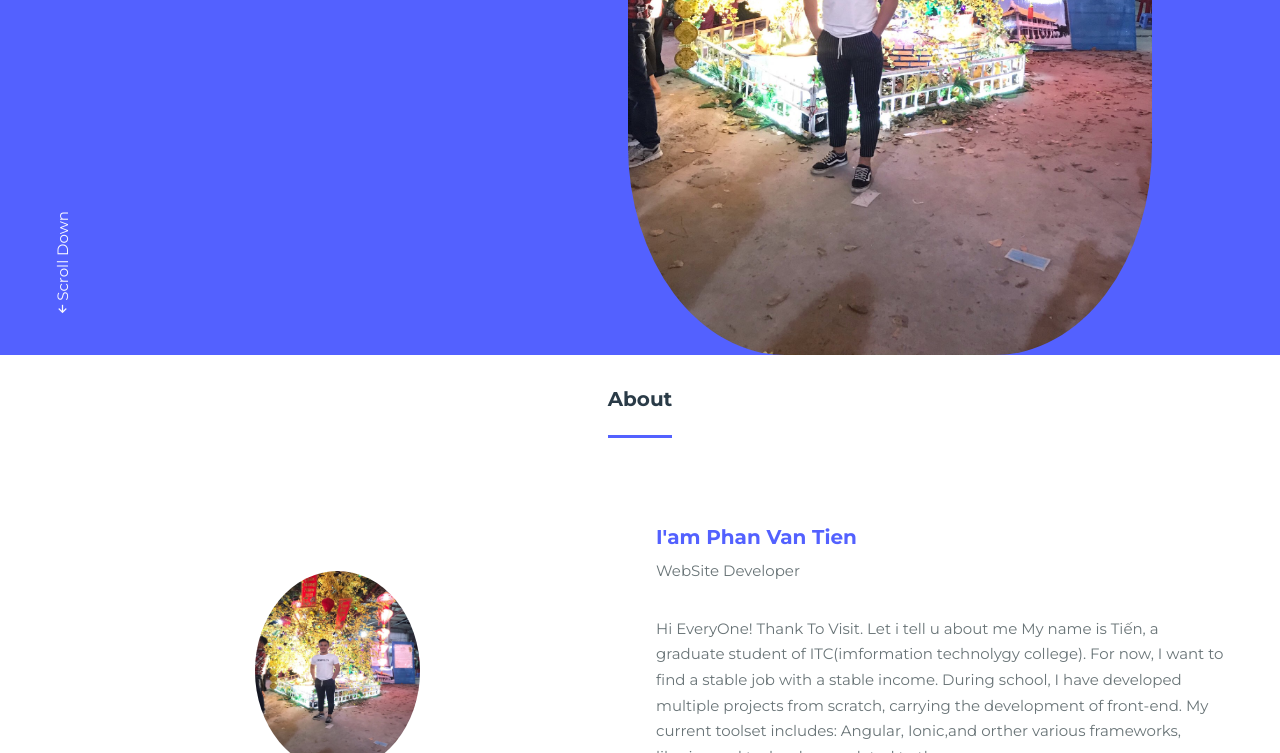
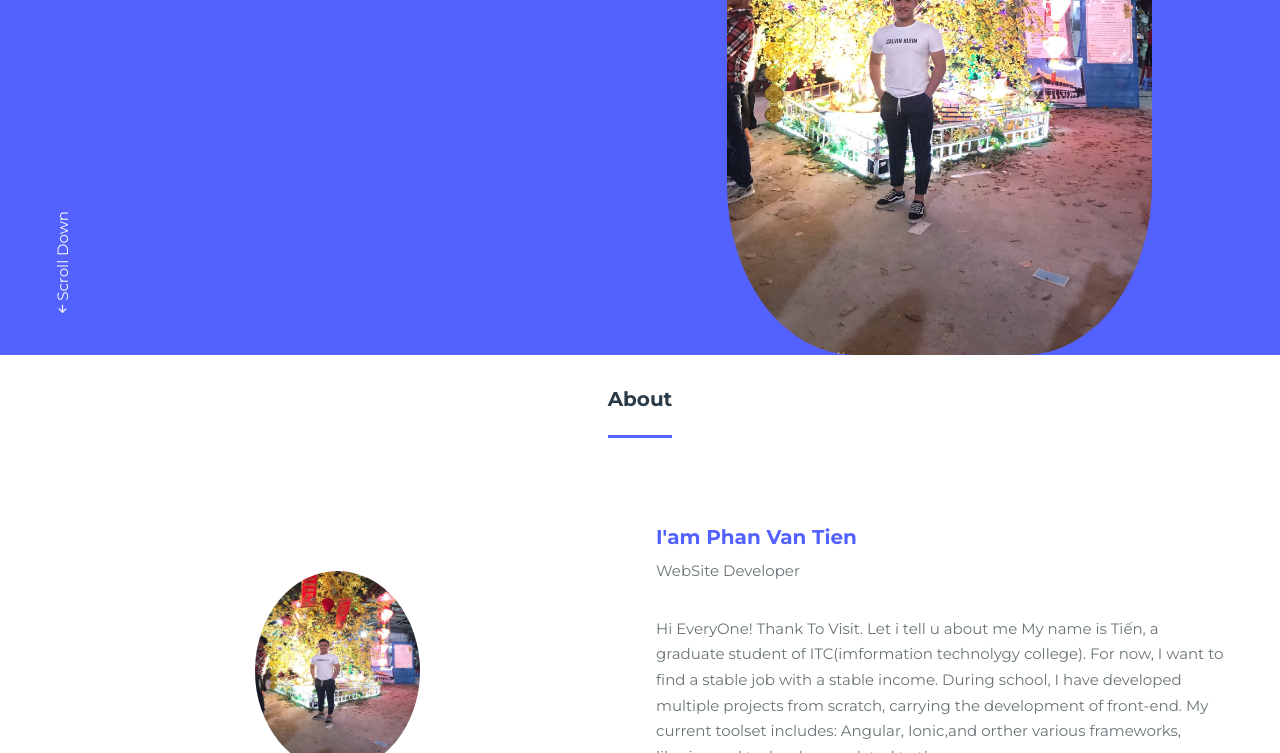
Before and after one commit to tienphan99/CV_PHANVANTIEN_FRESHER_FRONTEND, a plain HTML site: page index.html in a window 1280 px wide. Shown: the part 445-1198 px from the top of the page. Drawn offline with nearby package versions, Linux system fonts and the light colour scheme.

Commit message:
repair img home

```diff
--- a/css/style.css
+++ b/css/style.css
@@ -364,7 +364,7 @@ img {
         row-gap: 0;
     }
     .home__img {
-        width: 524px;
+        width: 425px;
         right: 10%;
     }
     .about__container {
```
